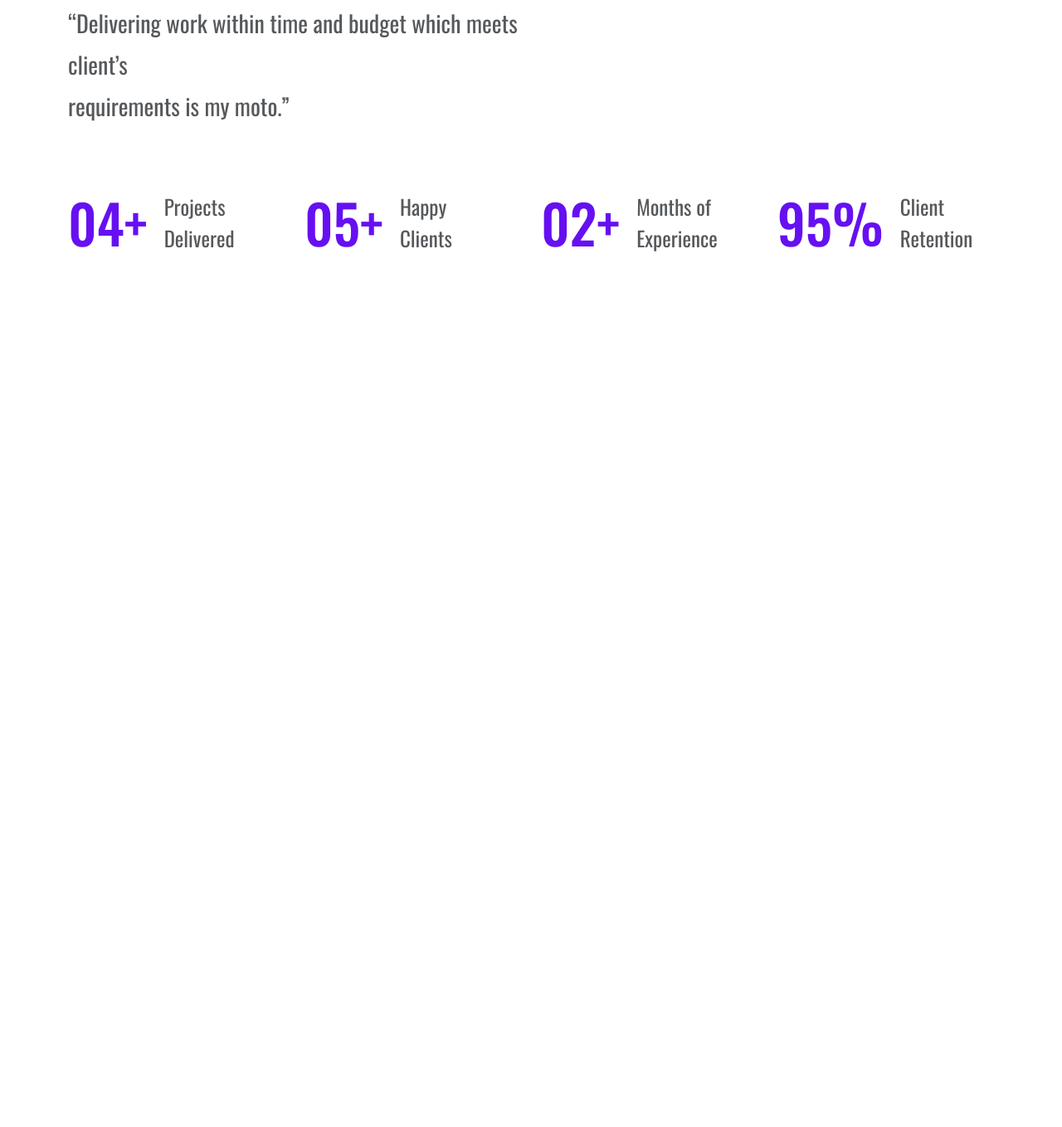
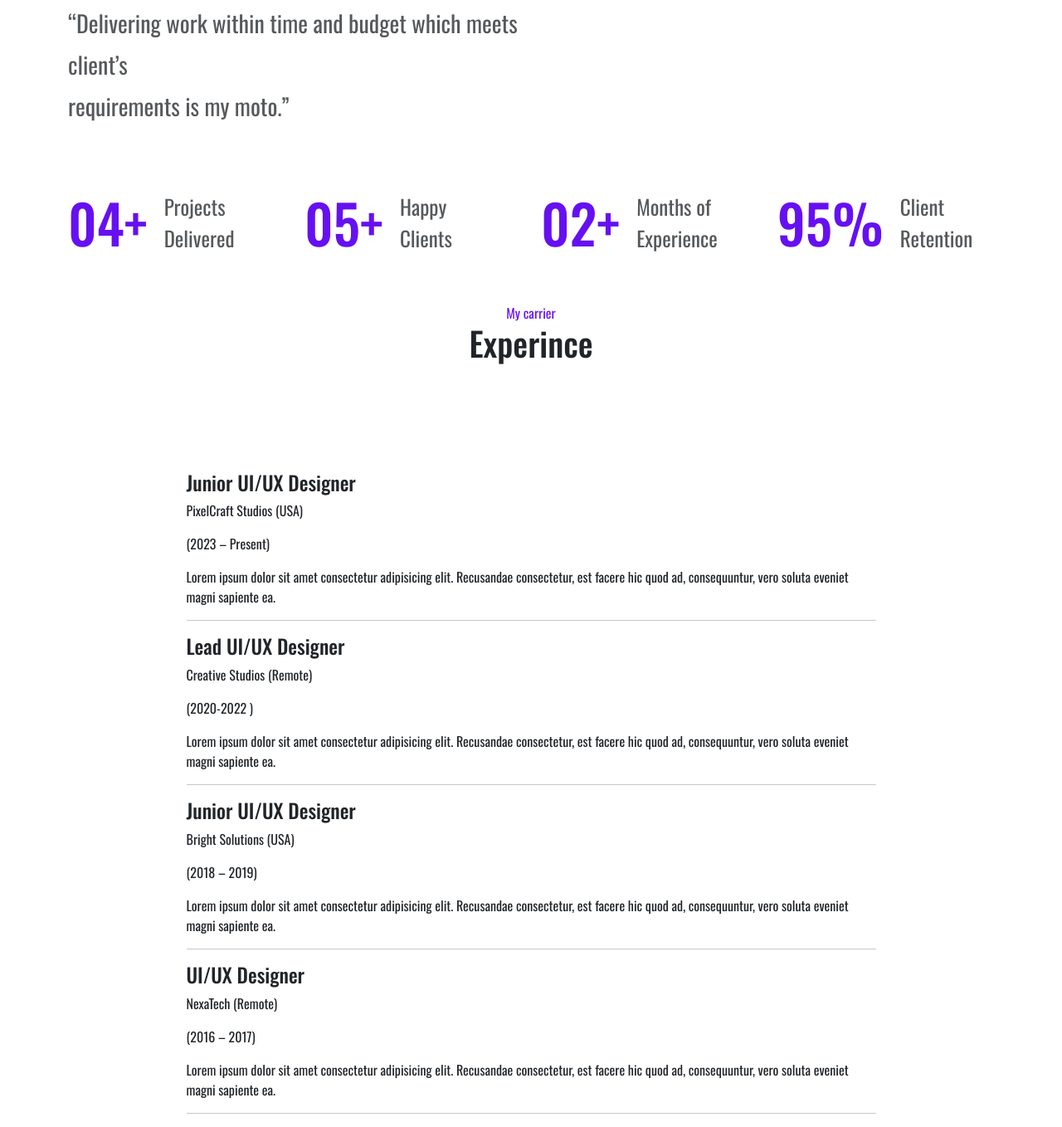
Before and after one commit to Raghuveer7773/Raghuveer_portfolio_hub, a plain HTML site: page index.html in a window 1280 px wide. Shown: the part 1586-2944 px from the top of the page at 83% size. Before the commit the page ends 1903 px from the top, so only its background shows below. Drawn offline with nearby package versions, Linux system fonts and the light colour scheme.

Commit message:
Experince

```diff
--- a/index.html
+++ b/index.html
@@ -183,6 +183,94 @@
             </div>
         </section>
         <!-- About me page ends -->
+
+
+                <!-- Experince section starts here -->
+        <section class="experince" id="experince">
+            <div class="aboutme-head text-center mt-5" style="margin-bottom: 130px;">
+                <span class="text-center wow animate__animated animate__fadeInUp ">My carrier</span>
+                <h1 class="aboutme-head wow animate__animated animate__fadeInUp ">Experince</h1>
+            </div>
+            <div class="container">
+                <div class="row justify-content-center">
+                    <div class="col-lg-9">
+                        <div class="senior">
+                            <h4 class="senior-head wow animate__animated animate__fadeInUp ">
+                                Junior UI/UX Designer
+                            </h4>
+                            <div class="exp-duration">
+                                <p class="exp-sub-para wow animate__animated animate__fadeInUp ">
+                                    PixelCraft Studios (USA)
+                                </p>
+                                <p class="exp-sub-para wow animate__animated animate__fadeInUp ">
+                                    (2023 – Present)
+                                </p>
+                            </div>
+                            <p class="exp-para wow animate__animated animate__fadeInUp ">
+                                Lorem ipsum dolor sit amet consectetur adipisicing elit. Recusandae consectetur, est
+                                facere hic quod ad, consequuntur, vero soluta eveniet magni sapiente ea.
+                            </p>
+                        </div>
+                        <hr>
+                        <div class="senior">
+                            <h4 class="senior-head wow animate__animated animate__fadeInUp ">
+                                Lead UI/UX Designer
+                            </h4>
+                            <div class="exp-duration">
+                                <p class="exp-sub-para wow animate__animated animate__fadeInUp ">
+                                    Creative Studios (Remote)
+                                </p>
+                                <p class="exp-sub-para wow animate__animated animate__fadeInUp ">
+                                    (2020-2022 )
+                                </p>
+                            </div>
+                            <p class="exp-para wow animate__animated animate__fadeInUp ">
+                                Lorem ipsum dolor sit amet consectetur adipisicing elit. Recusandae consectetur, est
+                                facere hic quod ad, consequuntur, vero soluta eveniet magni sapiente ea.
+                            </p>
+                        </div>
+                        <hr>
+                        <div class="junior">
+                            <h4 class="junior-head wow animate__animated animate__fadeInUp ">
+                                Junior UI/UX Designer
+                            </h4>
+                            <div class="exp-duration">
+                                <p class="exp-sub-para wow animate__animated animate__fadeInUp ">
+                                    Bright Solutions (USA)
+                                </p>
+                                <p class="exp-sub-para wow animate__animated animate__fadeInUp ">
+                                    (2018 – 2019)
+                                </p>
+                            </div>
+                            <p class="exp-para wow animate__animated animate__fadeInUp ">
+                                Lorem ipsum dolor sit amet consectetur adipisicing elit. Recusandae consectetur, est
+                                facere hic quod ad, consequuntur, vero soluta eveniet magni sapiente ea.
+                            </p>
+                        </div>
+                        <hr>
+                        <div class="designer">
+                            <h4 class="designer-head wow animate__animated animate__fadeInUp ">
+                                UI/UX Designer
+                            </h4>
+                            <div class="exp-duration">
+                                <p class="exp-sub-para wow animate__animated animate__fadeInUp ">
+                                    NexaTech (Remote)
+                                </p>
+                                <p class="exp-sub-para wow animate__animated animate__fadeInUp ">
+                                    (2016 – 2017)
+                                </p>
+                            </div>
+                            <p class="exp-para wow animate__animated animate__fadeInUp ">
+                                Lorem ipsum dolor sit amet consectetur adipisicing elit. Recusandae consectetur, est
+                                facere hic quod ad, consequuntur, vero soluta eveniet magni sapiente ea.
+                            </p>
+                        </div>
+                        <hr>
+                    </div>
+                </div>
+            </div>
+        </section>
+        <!-- Experince section ends here -->
     </main>
 
     <script src="https://cdn.jsdelivr.net/npm/bootstrap@5.3.3/dist/js/bootstrap.bundle.min.js"></script>
```
